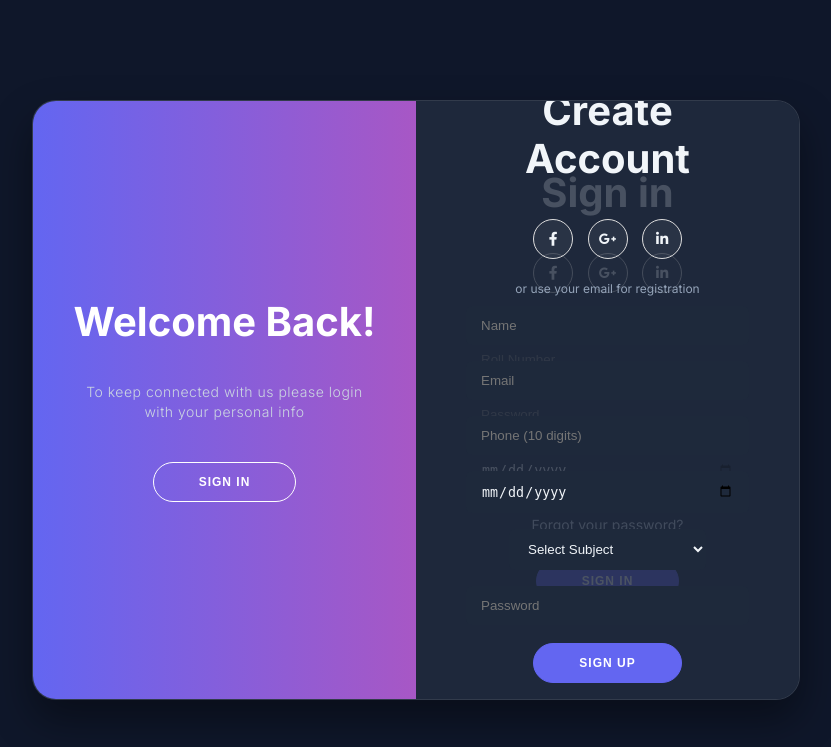
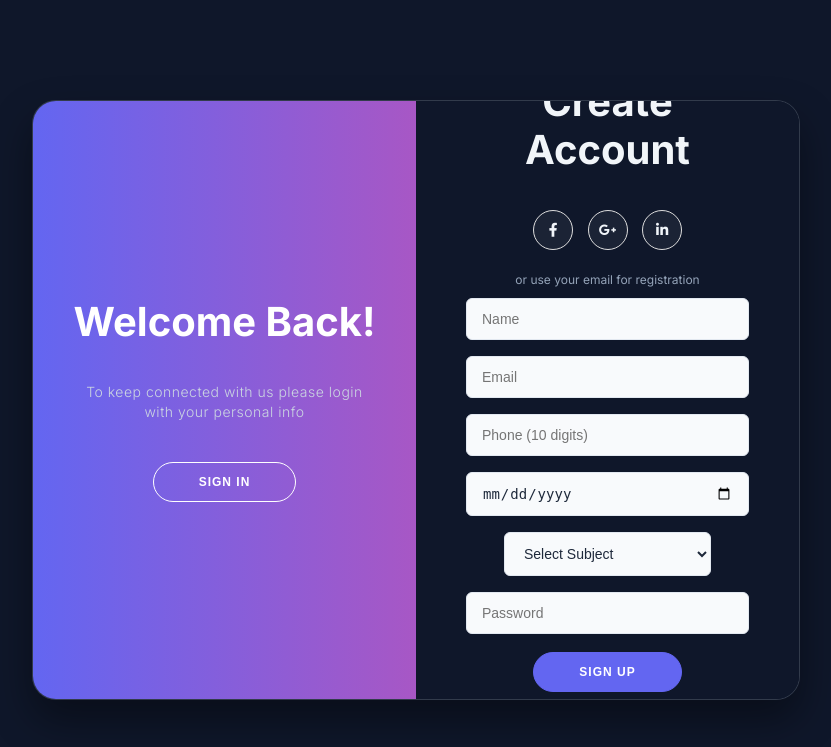
Before and after one commit to TELLYHUBCLOUD/dark-satellite, a Flask app: page /register in a window 1280 px wide. Shown: the top 747 px of the page, without its empty margins (224-1055 px from the left). Run offline with Flask 3, Linux system fonts and the light colour scheme.

Commit message:
feat: Implement comprehensive dark theme CSS including base styles, components, and animations.

```diff
--- a/static/css/style.css
+++ b/static/css/style.css
@@ -1101,7 +1101,7 @@
 }
 
 .form-container form {
-    background-color: var(--bg-card);
+    background-color: var(--bg-primary);
     display: flex;
     align-items: center;
     justify-content: center;
@@ -1113,13 +1113,14 @@
 
 .form-container input,
 .form-container select {
-    background-color: var(--bg-secondary);
-    border: none;
+    background-color: #f8fafc;
+    border: 1px solid #e2e8f0;
     padding: 12px 15px;
     margin: 8px 0;
     width: 100%;
-    color: var(--text-primary);
+    color: #1e293b;
     border-radius: var(--radius-sm);
+    font-size: 14px;
 }
 
 .input-group {
```
